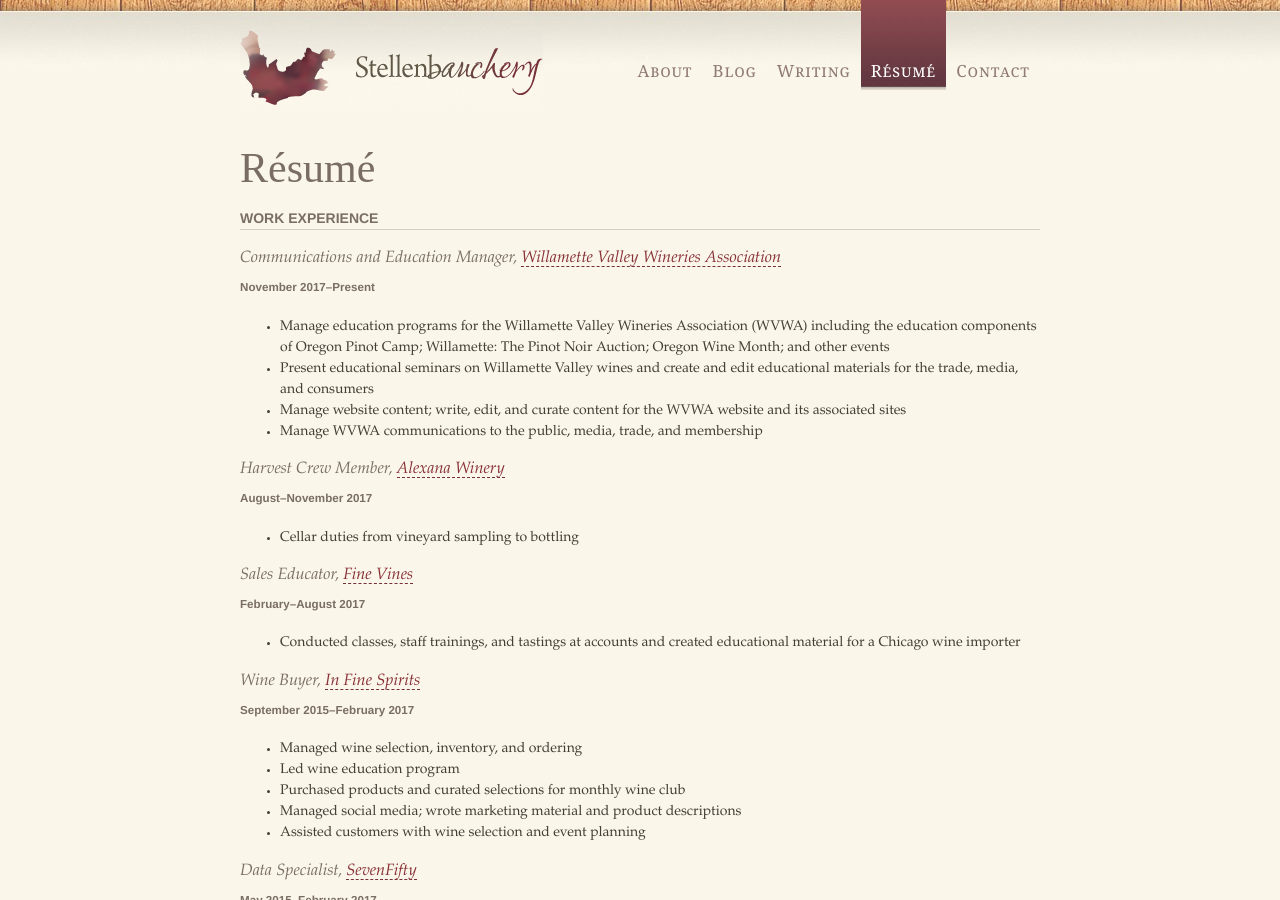
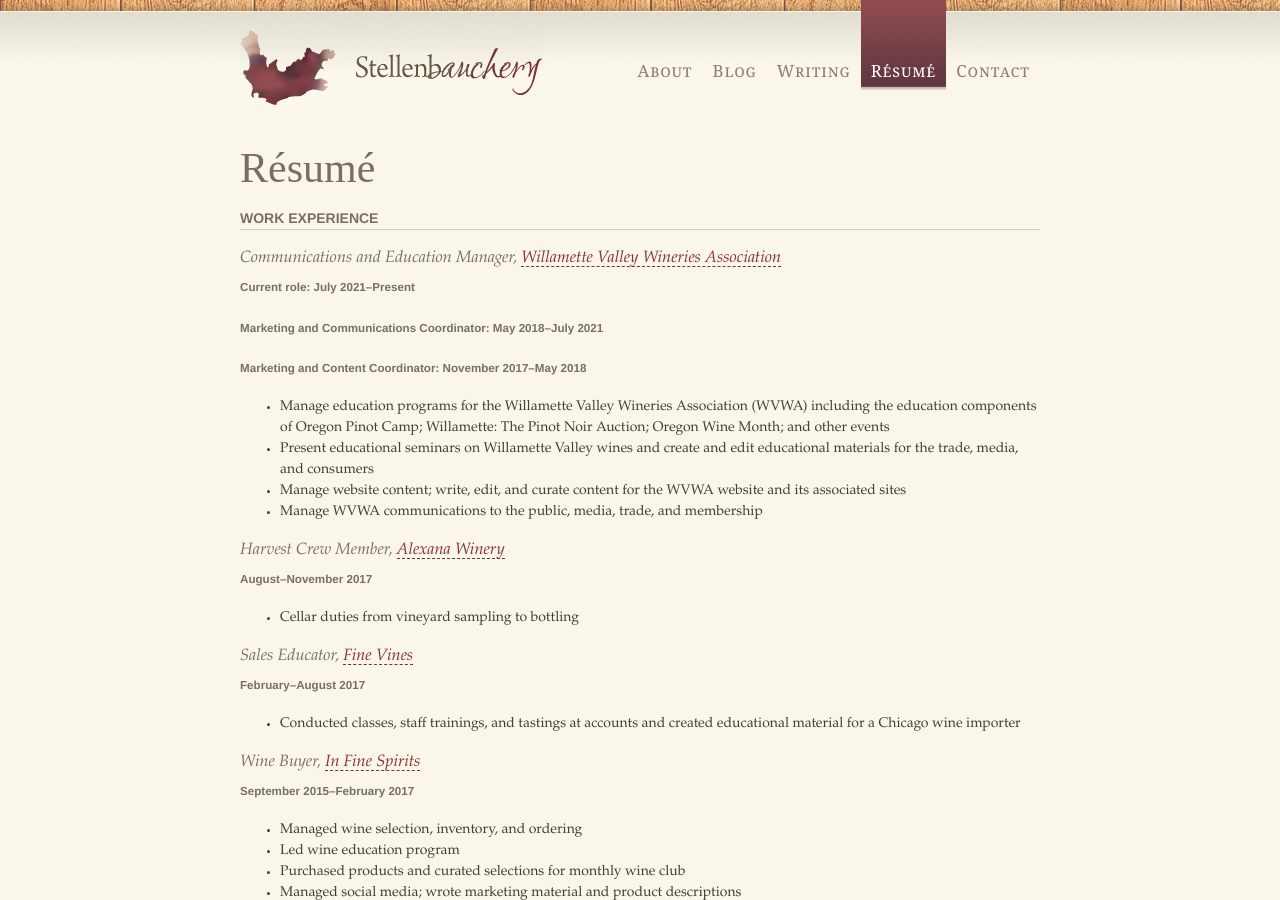
Before and after one commit to nywinewench/nywinewench.github.io, a Jekyll site: the page built from resume.md, in a window 1280 px wide and 900 px high. Built offline with Jekyll 4.4.1, drawn with Linux system fonts in a browser that asks for light colours; some web fonts are replaced; comment, search, counter and statistics services are not loaded.

Commit message:
promotionssss

```diff
--- a/resume.md
+++ b/resume.md
@@ -7,7 +7,9 @@ title: Résumé
 
 ### Communications and Education Manager, [Willamette Valley Wineries Association](http://willamettewines.com/)
 
-##### November 2017–Present
+##### Current role: July 2021–Present
+##### Marketing and Communications Coordinator: May 2018–July 2021
+##### Marketing and Content Coordinator: November 2017–May 2018
 
 * Manage education programs for the Willamette Valley Wineries Association (WVWA) including the education components of Oregon Pinot Camp; Willamette: The Pinot Noir Auction; Oregon Wine Month; and other events
 * Present educational seminars on Willamette Valley wines and create and edit educational materials for the trade, media, and consumers
```
